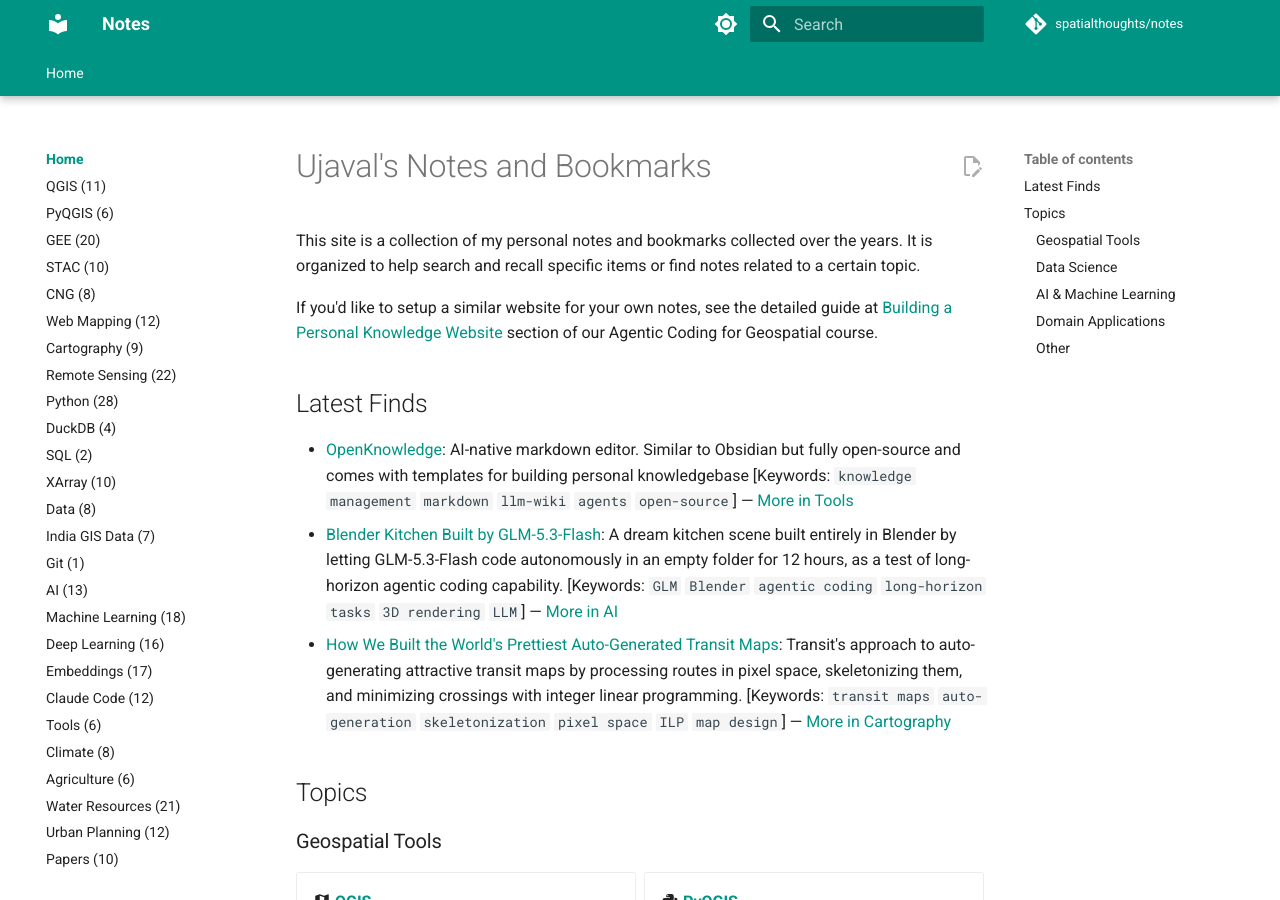
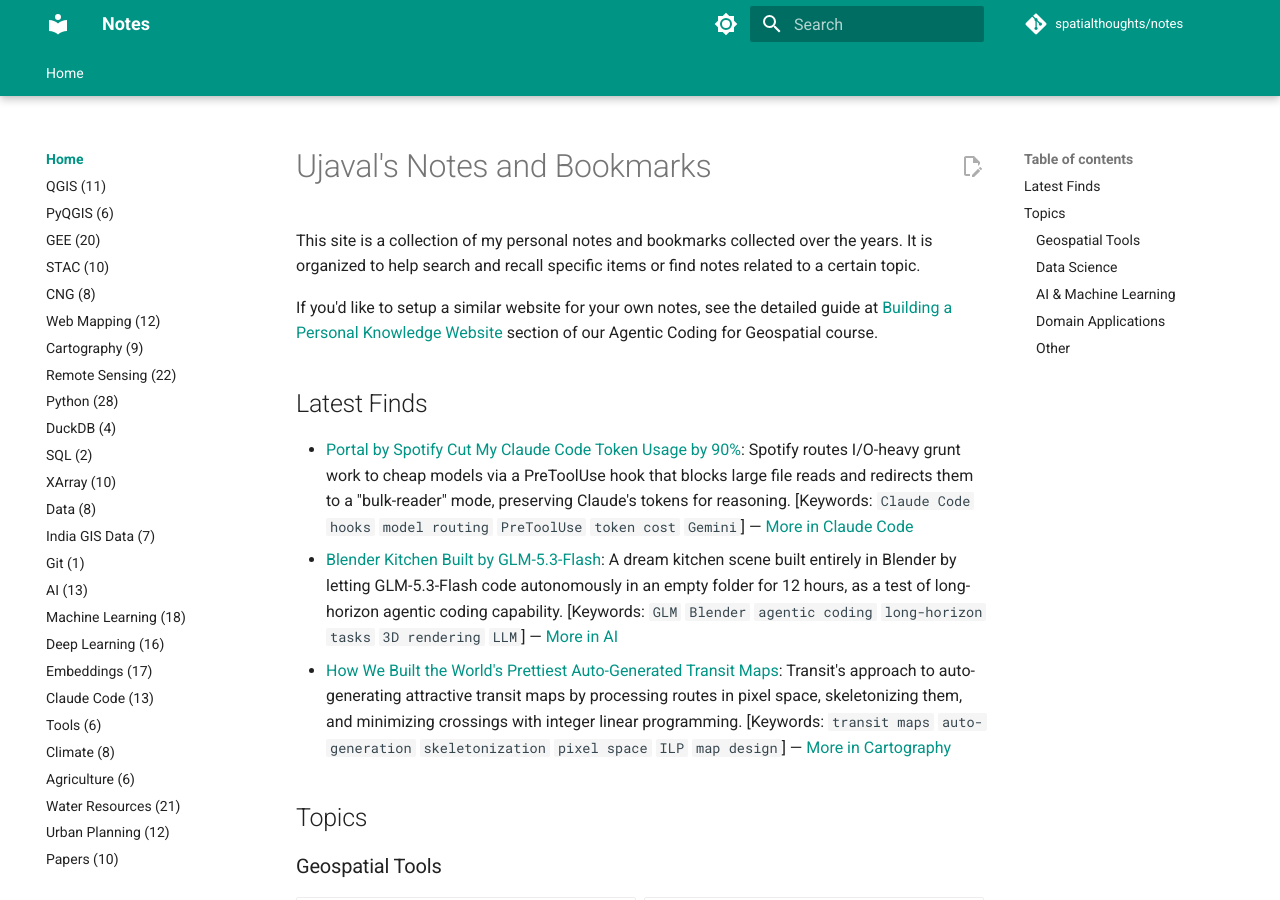
Before and after one commit to spatialthoughts/notes, an MkDocs documentation site: the page built from notes/index.md, in a window 1280 px wide and 900 px high. Built offline with MkDocs 1.6.1 and Material for MkDocs 9.7.7, drawn with Linux system fonts in a browser that asks for light colours; comment, search, counter and statistics services are not loaded.

Commit message:
Ingest Portal by Spotify token routing and GIS education 2027 notes
Co-Authored-By: Claude Sonnet 5 <noreply@anthropic.com>
Claude-Session: https://claude.ai/code/session_011ne1oNYHgRM1FmtyseXy12

```diff
--- a/notes/index.md
+++ b/notes/index.md
@@ -6,7 +6,7 @@ If you'd like to setup a similar website for your own notes, see the detailed gu
 
 ## Latest Finds
 
-- [OpenKnowledge](https://openknowledge.ai/): AI-native markdown editor. Similar to Obsidian but fully open-source and comes with templates for building personal knowledgebase [Keywords: `knowledge management` `markdown` `llm-wiki` `agents` `open-source`]  — [More in Tools](Tools.md)
+- [Portal by Spotify Cut My Claude Code Token Usage by 90%](https://engineering.atspotify.com/2026/9/portal-by-spotify-cut-my-claude-code-token-usage-by-90): Spotify routes I/O-heavy grunt work to cheap models via a PreToolUse hook that blocks large file reads and redirects them to a "bulk-reader" mode, preserving Claude's tokens for reasoning. [Keywords: `Claude Code` `hooks` `model routing` `PreToolUse` `token cost` `Gemini`] — [More in Claude Code](Claude_Code.md)
 - [Blender Kitchen Built by GLM-5.3-Flash](https://x.com/louszbd/status/2093047548550525165): A dream kitchen scene built entirely in Blender by letting GLM-5.3-Flash code autonomously in an empty folder for 12 hours, as a test of long-horizon agentic coding capability. [Keywords: `GLM` `Blender` `agentic coding` `long-horizon tasks` `3D rendering` `LLM`] — [More in AI](AI.md)
 - [How We Built the World's Prettiest Auto-Generated Transit Maps](https://blog.transitapp.com/how-we-built-the-worlds-prettiest-auto-generated-transit-maps-12d0c6fa502f/): Transit's approach to auto-generating attractive transit maps by processing routes in pixel space, skeletonizing them, and minimizing crossings with integer linear programming. [Keywords: `transit maps` `auto-generation` `skeletonization` `pixel space` `ILP` `map design`] — [More in Cartography](Cartography.md)
 
```
Also changed, not shown: notes/Claude_Code.md (+3 -1 lines), notes/Misc.md (+3 -1 lines), notes/log.md (+1 -0 lines).
